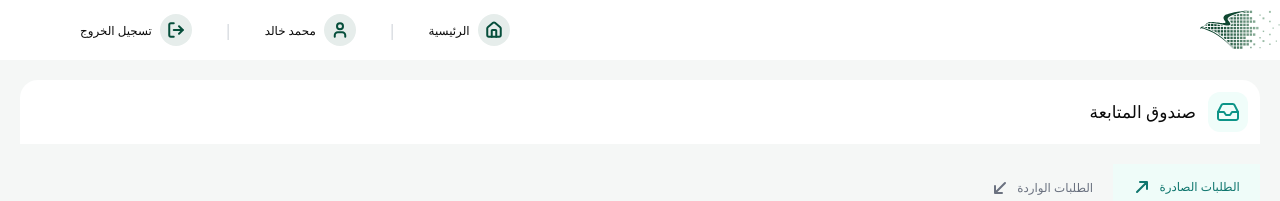
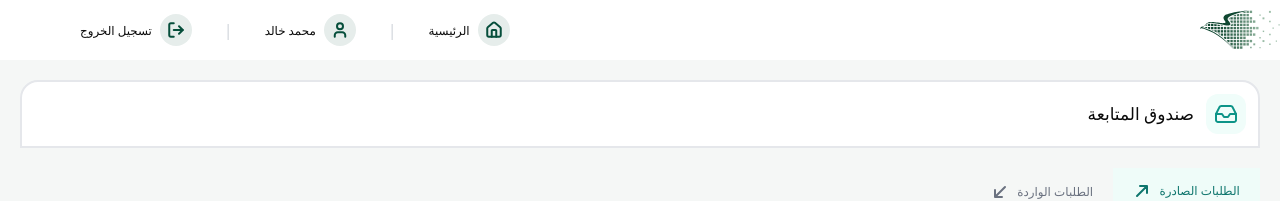
Before and after one commit to MohamedKasem55/vehicles, a React (Vite) app: page /inbox in a window 1280 px wide. Shown: the top 201 px of the page. Built offline with nearby package versions, Linux system fonts and the light colour scheme.

Commit message:
replacing iconconfig with icon

```diff
--- a/src/components/molecules/dashboardCard/index.tsx
+++ b/src/components/molecules/dashboardCard/index.tsx
@@ -4,7 +4,7 @@ import React from "react";
 import { Link } from "react-router-dom";
 
 function DashboardCard({
-  dashboardIconConfig,
+  dashboardIcon,
   dashboardTitle,
   id,
   route,
@@ -17,7 +17,7 @@ function DashboardCard({
       >
         <div className="flex flex-col items-center justify-center gap-3">
           <IconWrapper
-            iconConfig={dashboardIconConfig!}
+            iconConfig={{ icon: dashboardIcon!, width: 48, height: 48 }}
             customClasses={
               "bg-[#506A62] w-20 h-20 rounded-[16px] text-[#C5A059]"
             }
--- a/src/components/molecules/pageTitle/index.tsx
+++ b/src/components/molecules/pageTitle/index.tsx
@@ -1,12 +1,11 @@
-import { IconConfig } from '@/components/atoms/icon'
 import IconWrapper from '@/components/atoms/iconWrapper'
 import { IPageConfig } from '@/types/page'
 import React from 'react'
 
-function PageTitle({pageTitle,pageTitleIconConfig}:Partial<IPageConfig>) {
+function PageTitle({pageTitle,pageTitleIcon}:Partial<IPageConfig>) {
   return (
-    <div className='flex-1 w-full bg-white rounded-t-2xl p-3 gap-3 flex flex-row items-center' dir='rtl'>
-        <IconWrapper iconConfig={pageTitleIconConfig!} customClasses='bg-[#F0FDFA] rounded-[12px] w-10 h-10 text-[#0D9488]' />
+    <div className='flex-1 w-full bg-white rounded-t-2xl p-3 gap-3 flex flex-row items-center border-[#E5E7EB] border-2' dir='rtl'>
+        <IconWrapper iconConfig={{ icon: pageTitleIcon!, width: 24, height: 24, strokeWidth: 4 }} customClasses='bg-[#F0FDFA] rounded-[12px] w-10 h-10 text-[#0D9488]' />
         <span className='font-inter font-bold text-[17px] leading-7 tracking-normal align-middle'>{pageTitle!}</span>
     </div>
   )
--- a/src/components/organisms/sidebar/index.tsx
+++ b/src/components/organisms/sidebar/index.tsx
@@ -12,11 +12,13 @@ function SidebarRoutes() {
   const settingPageConfig: IPageConfig = Pages[PagesIds.SETTING];
 
   return (
-    <div className="rounded-[11px] border-1 border-[#E5E7EB] overflow-hidden w-[288px]">
+    <div className=" w-[288px]">
       <PageTitle {...settingPageConfig} />
+      <div className="border-b-2 border-x-2 border-[#E5E7EB] rounded-b-2xl overflow-hidden py-4 bg-white">
       {settingsSidebarRoutes.map((route: ISidebarRoute) => (
         <SidebarRoute {...route} isSelected={selectedRoute === route.route} />
       ))}
+      </div>
     </div>
   );
 }
--- a/src/consts/pages.ts
+++ b/src/consts/pages.ts
@@ -11,73 +11,45 @@ export const Pages: Record<PagesIds, IPageConfig> = {
     id: "services",
     route: "/services",
     dashboardTitle: "الخدمات",
-    dashboardIconConfig: { icon: SuitcaseIcon, width: 48, height: 48 },
+    dashboardIcon: SuitcaseIcon,
     pageTitle: "الخدمات",
-    pageTitleIconConfig: {
-      icon: SuitcaseIcon,
-      width: 24,
-      height: 24,
-      strokeWidth: 4,
-    },
-    useTableSchema : useInboxSchema
-
+    pageTitleIcon: SuitcaseIcon,
+    useTableSchema: useInboxSchema,
   },
   [PagesIds.INBOX]: {
     id: "inbox",
     route: "/inbox",
     dashboardTitle: "صندوق المتابعة",
-    dashboardIconConfig: { icon: InboxIcon, width: 48, height: 48 },
+    dashboardIcon: InboxIcon,
     pageTitle: "صندوق المتابعة",
-    pageTitleIconConfig: {
-      icon: InboxIcon,
-      width: 24,
-      height: 24,
-      strokeWidth: 4,
-    },
-    useTableSchema : useInboxSchema
+    pageTitleIcon: InboxIcon,
+    useTableSchema: useInboxSchema,
   },
   [PagesIds.INFORMATION]: {
     id: "information",
     route: "/information",
     dashboardTitle: "الإستعلامات",
-    dashboardIconConfig: { icon: MagnifyingGlassIcon, width: 48, height: 48 },
+    dashboardIcon: MagnifyingGlassIcon,
     pageTitle: "الإستعلامات",
-    pageTitleIconConfig: {
-      icon: MagnifyingGlassIcon,
-      width: 24,
-      height: 24,
-      strokeWidth: 4,
-    },
-    useTableSchema : useInboxSchema
-
+    pageTitleIcon: MagnifyingGlassIcon,
+    useTableSchema: useInboxSchema,
   },
   [PagesIds.SETTING]: {
     id: "settings",
     route: "/settings/system-tables",
     dashboardTitle: "إعدادات النظام",
-    dashboardIconConfig: { icon: SettingIcon, width: 48, height: 48 },
+    dashboardIcon: SettingIcon,
     pageTitle: "إعدادات النظام",
-    pageTitleIconConfig: {
-      icon: SettingIcon,
-      width: 24,
-      height: 24,
-      strokeWidth: 4,
-    },
-    useTableSchema : useInboxSchema
-
+    pageTitleIcon: SettingIcon,
+    useTableSchema: useInboxSchema,
   },
   [PagesIds.AUTHORITY]: {
     id: "authority",
     route: "/authority",
     dashboardTitle: "الصلاحيات",
-    dashboardIconConfig: { icon: AuthorityIcon, width: 48, height: 48 },
+    dashboardIcon: AuthorityIcon,
     pageTitle: "الصلاحيات",
-    pageTitleIconConfig: {
-      icon: AuthorityIcon,
-      width: 24,
-      height: 24,
-      strokeWidth: 4,
-    },
-    useTableSchema : useInboxSchema
+    pageTitleIcon: AuthorityIcon,
+    useTableSchema: useInboxSchema,
   },
 };
--- a/src/pages/dashboard/index.tsx
+++ b/src/pages/dashboard/index.tsx
@@ -19,7 +19,7 @@ function Dashboard() {
         {Object.values(Pages).map((dashboardCard: Partial<IPageConfig>) => (
           <DashboardCard
             key={dashboardCard.id}
-            dashboardIconConfig={dashboardCard.dashboardIconConfig!}
+            dashboardIcon={dashboardCard.dashboardIcon!}
             id={dashboardCard.id!}
             dashboardTitle={dashboardCard.dashboardTitle!}
             route={dashboardCard.route!}
--- a/src/pages/inbox/index.tsx
+++ b/src/pages/inbox/index.tsx
@@ -57,7 +57,7 @@ function Inbox() {
     <div className="flex flex-col p-5 gap-5">
       <PageTitle
         pageTitle={page.pageTitle}
-        pageTitleIconConfig={page.pageTitleIconConfig}
+        pageTitleIcon={page.pageTitleIcon}
       />
       <TabGroup
         tabs={tabs}
--- a/src/pages/settings/settingsMainPage.tsx
+++ b/src/pages/settings/settingsMainPage.tsx
@@ -1,13 +1,26 @@
-import React from 'react'
-import { useLocation, useParams } from 'react-router-dom'
+import PageTitle from "@/components/molecules/pageTitle";
+import Table from "@/components/organisms/table";
+import { Pages } from "@/consts/pages";
+import { ISidebarRoute, settingsSidebarRoutes } from "@/consts/sidebarRoutes";
+import { IPageConfig } from "@/types/page";
+import React from "react";
+import { useLocation, useParams } from "react-router-dom";
 
 function SettingsMainPage() {
-    let {pathname} = useLocation()
+  let { pathname } = useLocation();
+  const currentRoute = pathname.split("/")[pathname.split("/").length - 1];
+
+  const page: ISidebarRoute = settingsSidebarRoutes.find(
+    (pageConfig: ISidebarRoute) =>
+      pageConfig.route === currentRoute,
+  )!;
+
   return (
     <div>
-        {pathname.split("/")}
+      <PageTitle pageTitle={page.displayText} pageTitleIcon={page.icon} />
+      {/* <Table tableSchema={page?.useTableSchema?.()!} /> */}
     </div>
-  )
+  );
 }
 
-export default SettingsMainPage
+export default SettingsMainPage;
--- a/src/types/page.ts
+++ b/src/types/page.ts
@@ -1,13 +1,13 @@
-import { IconConfig } from "@/components/atoms/icon";
+import React from "react";
 import { IColumnSchema } from "@/store/slices/tableSlice";
 
 export interface IPageConfig {
   id: string;
   route: string;
   dashboardTitle: string;
-  dashboardIconConfig: IconConfig;
+  dashboardIcon: React.FC<React.SVGProps<SVGSVGElement>>;
   pageTitle: string;
-  pageTitleIconConfig: IconConfig;
+  pageTitleIcon: React.FC<React.SVGProps<SVGSVGElement>>;
   useTableSchema: () => IColumnSchema[];
 }
 
```
